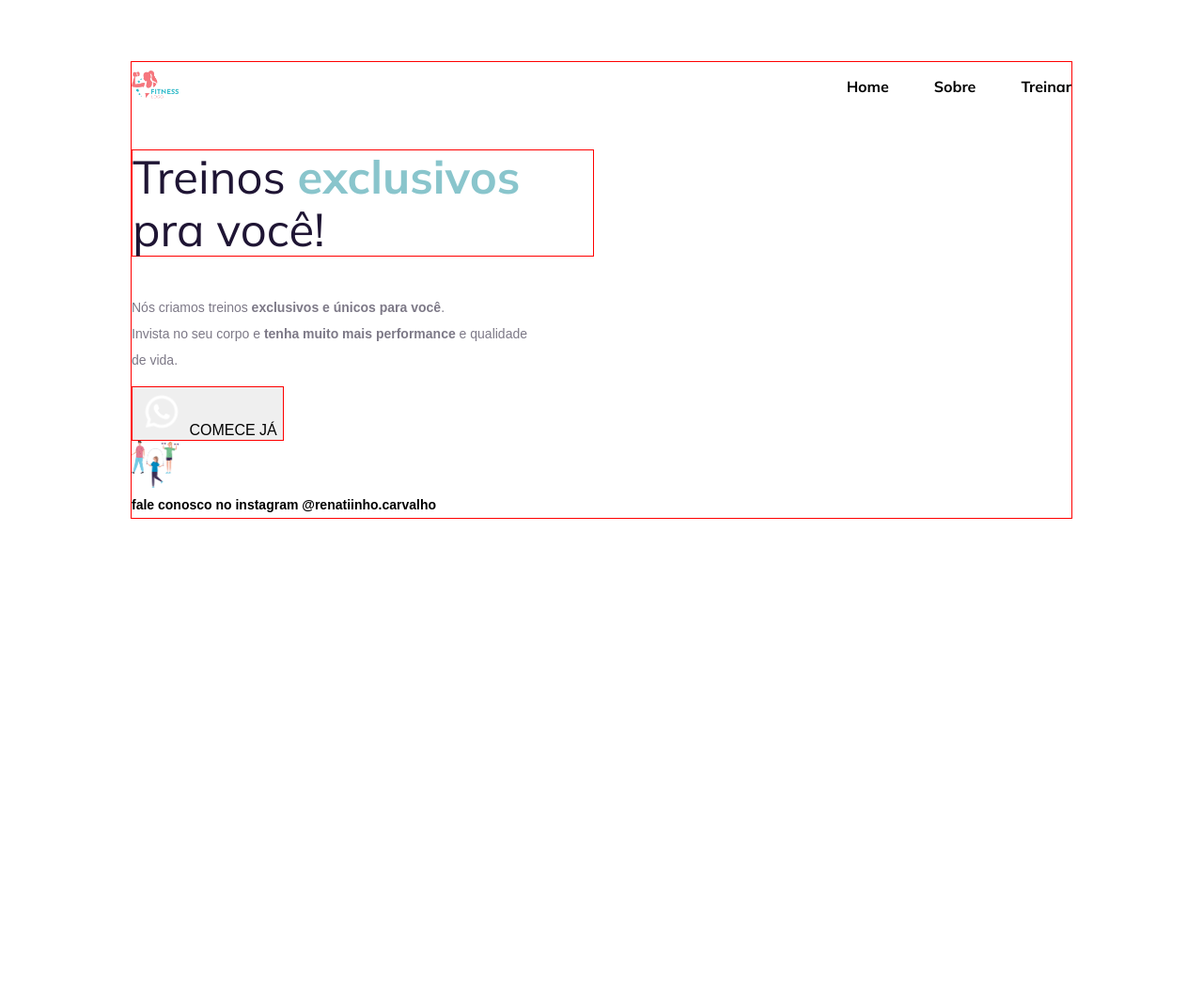
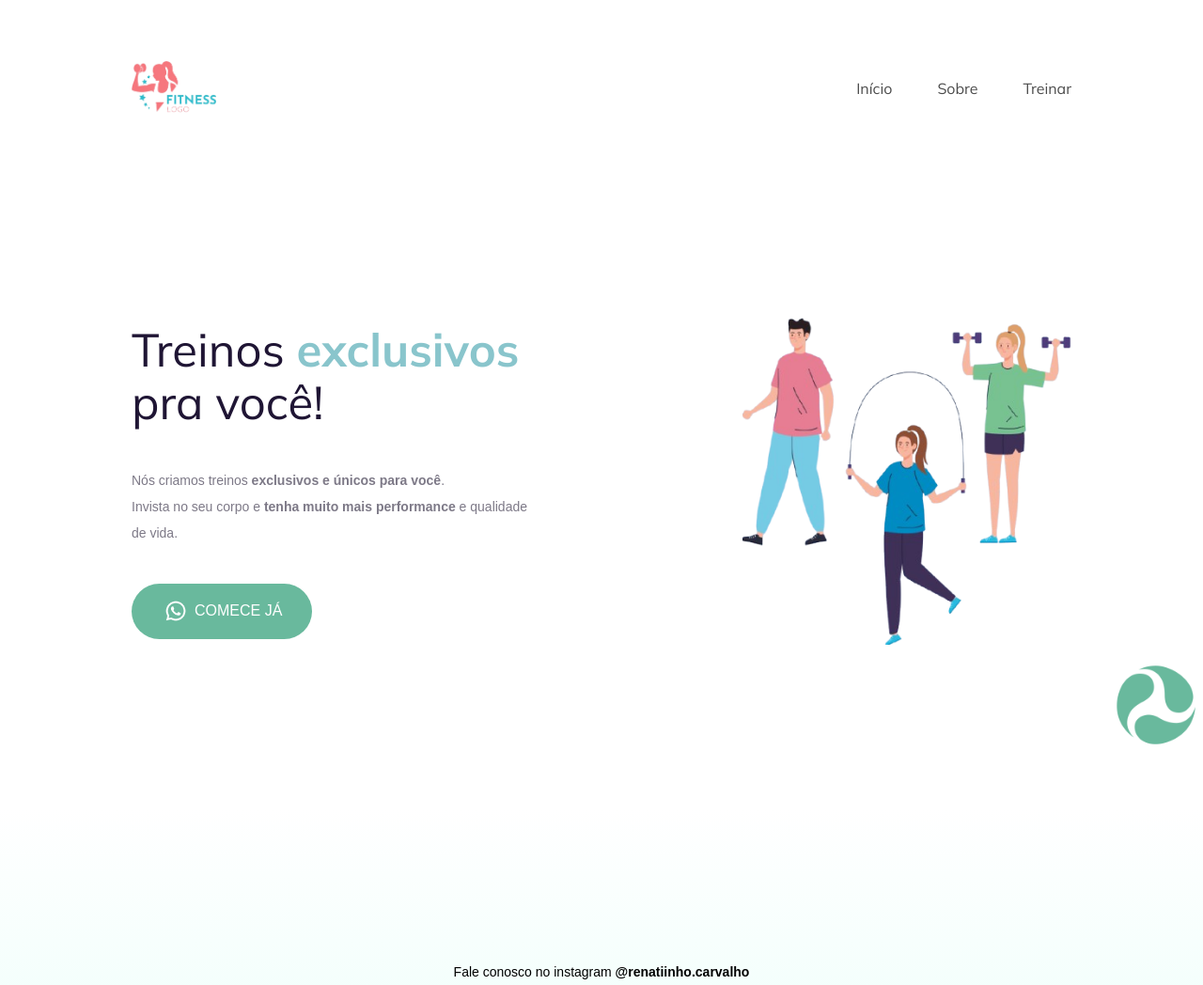
Before and after one commit to RenatoCarv/-study-frontend-concepts, a plain HTML site: page Projeto02/index.html in a window 1280 px wide. Shown: the whole page at 94% size. Before the commit the page ends 800 px from the top, so only its background shows below. Drawn offline with Linux system fonts and the light colour scheme.

Commit message:
feat: Update HTML structure and CSS styles for improved layout and element identification

```diff
--- a/Projeto02/css/style.css
+++ b/Projeto02/css/style.css
@@ -1,16 +1,36 @@
 body {
   margin: 0;
   font-family: "Open-sans", sans-serif;
+
+  background: linear-gradient(180deg, rgba(227, 225, 28, 0) 82.08%, rgba(227, 255, 248, 0.38));
+
+  min-height: 100vh;
 }
 
 .page {
-  border: 1px solid red;
   width: 1000px;
-  margin: 65px auto 0;
+  margin: 0 auto;
+  padding-top: 65px;
 }
 
-img {
-  width: 50px;
+main {
+  display: flex;
+  justify-content: space-between;
+  padding-top: 140px;
+  align-items: center;
+}
+
+#training {
+  width: 350px;
+  margin-top: 40px;
+}
+
+button #wpp {
+  width: 30px;
+}
+
+#logo-fit {
+  width: 90px;
 }
 
 nav {
@@ -34,6 +54,11 @@ a {
 /*pseudo-class*/
 ul li a:hover {
   font-weight: bold;
+  opacity: 1;
+}
+
+ul li a {
+  opacity: 0.7;
 }
 
 h1,
@@ -42,7 +67,6 @@ ul {
 }
 
 h1 {
-  border: 1px solid red;
   color: #1f1534;
   font-size: 49px;
   line-height: 56px;
@@ -55,28 +79,52 @@ h1 span {
   font-weight: bold;
 }
 
+section,
 p {
   font-size: 14px;
   line-height: 28px;
   color: #7d7987;
   width: 438px;
+  margin: 40px 0;
 }
 
 button {
-  border: 1px solid red;
-  font-family: "Open sans" sans-serif;
   font-size: 16px;
+  font-weight: normal;
   text-transform: uppercase;
-  /*background-color: ;*/
+  color: white;
+
+  background-color: #69b99d;
+  border-radius: 50px;
+  border-style: none;
+  padding: 14px 32px 15px;
+
+  display: flex;
+  justify-content: center;
+  align-items: center;
+  gap: 5px;
+
+  cursor: pointer;
+}
+
+button:hover {
+  background-color: #409779;
 }
 
 footer {
   font-size: 14px;
   line-height: 28px;
+  text-align: center;
+  padding-top: 300px ;
 }
 
-footer,
-a {
+footer a {
   font-weight: bold;
-  text-decoration: none;
 }
+
+#water {
+  width: 100px;
+  position: fixed;
+  bottom: 0;
+  right: 0;
+}
--- a/Projeto02/index.html
+++ b/Projeto02/index.html
@@ -18,10 +18,10 @@
     <div class="page">
       <nav>
         <a id="logo" href="#">
-          <img src="images/logo.png" alt="Logo" />
+          <img id="logo-fit" src="images/logo.png" alt="Logo" />
         </a>
         <ul>
-          <li><a href="#">Home</a></li>
+          <li><a href="#">Início</a></li>
           <li><a href="#">Sobre</a></li>
           <li><a href="#">Treinar</a></li>
         </ul>
@@ -37,17 +37,20 @@
           </p>
 
           <button>
-            <img src="images/wpp.png" alt="Ícone do whatsapp" />
+            <img id="wpp" src="images/wpp.png" alt="Ícone do whatsapp" />
             Comece já
           </button>
         </section>
 
-        <img src="images/treinando.png" alt="Grupo de pessoas fazendo exercícios fisicos" />
+        <img id="training" src="images/treinando.png" alt="Grupo de pessoas fazendo exercícios fisicos" />
       </main>
       <footer>
-        fale conosco no instagram
+        Fale conosco no instagram
         <a href="https://instagram.com/renatiinho.carvalho" target="_blank"> @renatiinho.carvalho</a>
       </footer>
     </div>
+
+    <img id="water" src="images/agua.png" alt="3 gotas de água girando decorativas">
+
   </body>
 </html>
```
